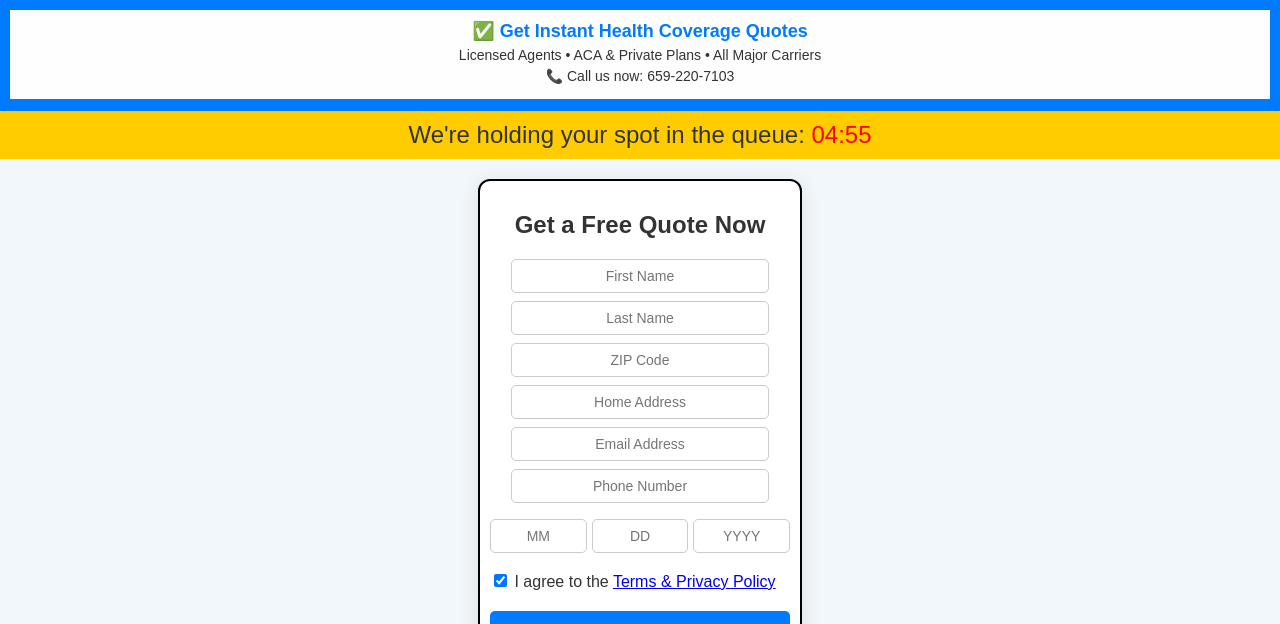
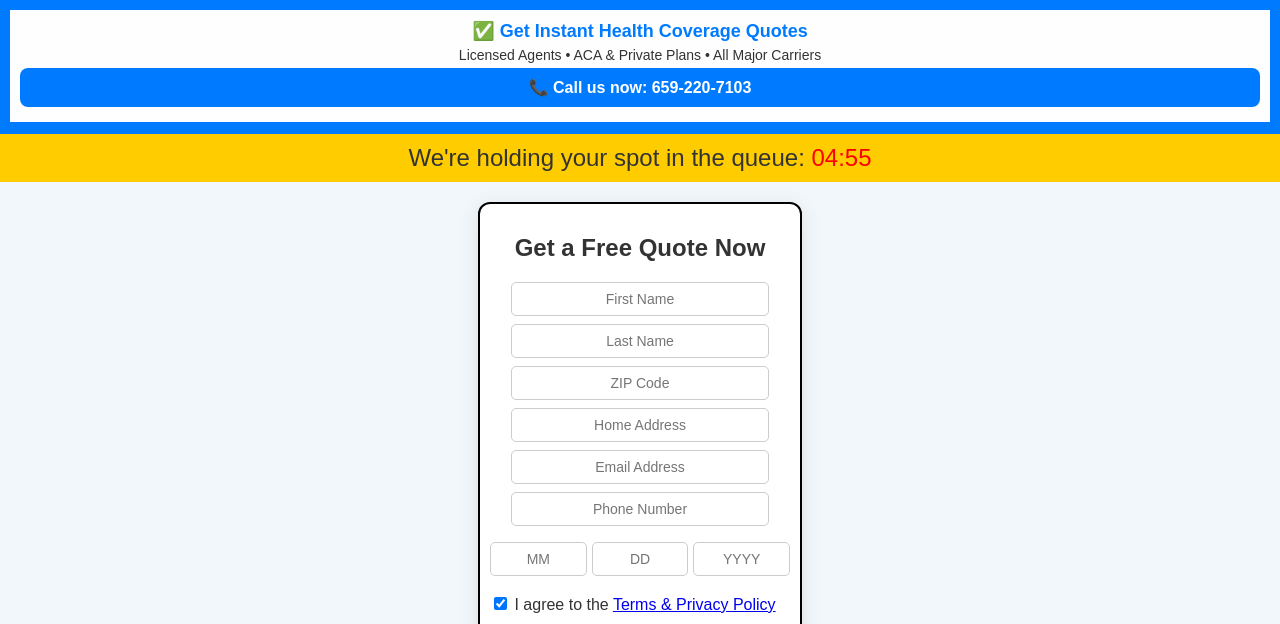
Before and after one commit to nickstults/IQ4U, a plain HTML site: page index.html in a window 1280 px wide. Shown: the top 624 px of the page. Drawn offline with nearby package versions, Linux system fonts and the light colour scheme.

Commit message:
Update index.html

```diff
--- a/index.html
+++ b/index.html
@@ -104,11 +104,13 @@
 <body>
   <div class="header">
     <div class="banner">
-      <p style="margin: 0; font-size: 18px; font-weight: bold; color: #007bff;">✅ Get Instant Health Coverage Quotes</p>
-      <p style="margin: 5px 0; font-size: 14px; color: #333;">Licensed Agents • ACA & Private Plans • All Major Carriers</p>
-      <p style="margin: 5px 0; font-size: 14px; color: #333;">📞 Call us now: 659-220-7103</p>
-    </div>
+    <p style="margin: 0; font-size: 18px; font-weight: bold; color: #007bff;">✅ Get Instant Health Coverage Quotes</p>
+    <p style="margin: 5px 0; font-size: 14px; color: #333;">Licensed Agents • ACA & Private Plans • All Major Carriers</p>
+    <p style="margin: 5px 0; font-size: 16px; color: white; background-color: #007bff; padding: 10px; border-radius: 8px; font-weight: bold;">
+      📞 Call us now: <a href="tel:6592207103" style="color: white; text-decoration: none; font-weight: bold;">659-220-7103</a>
+    </p>
   </div>
+</div>
   <div class="countdown">
     We're holding your spot in the queue: <span id="timer" style="color: red;">05:00</span>
   </div>
```
